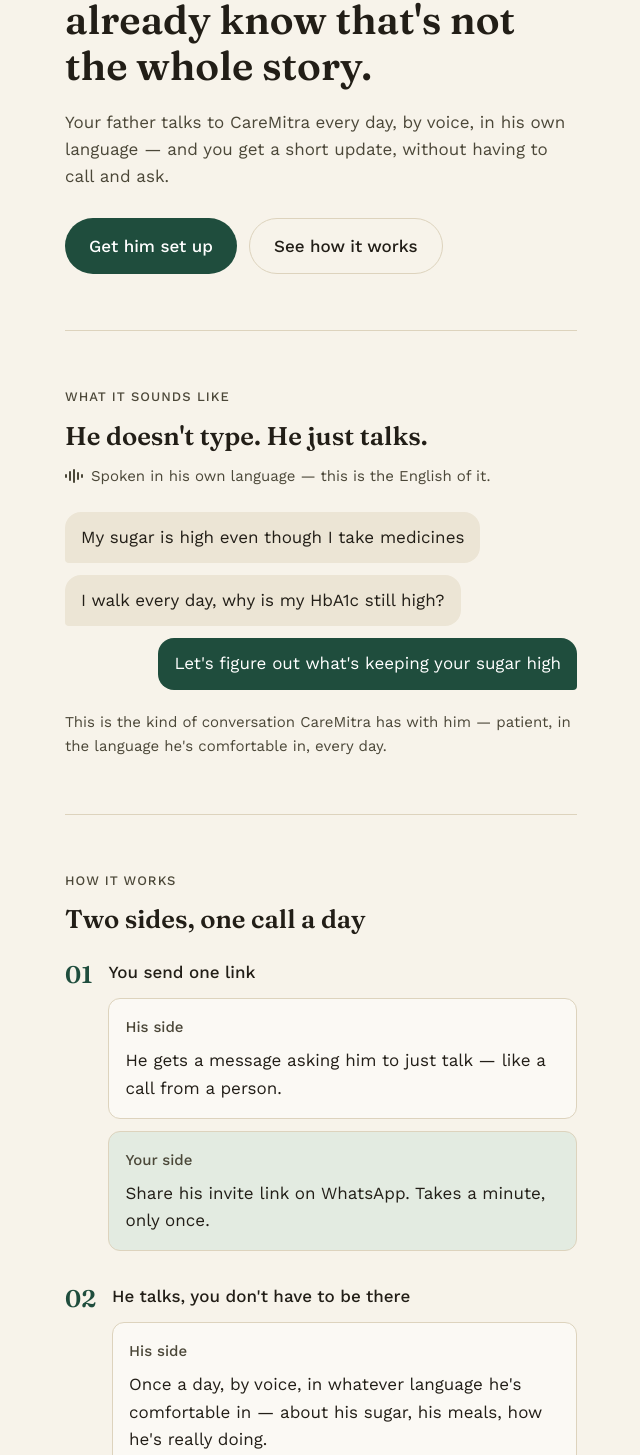
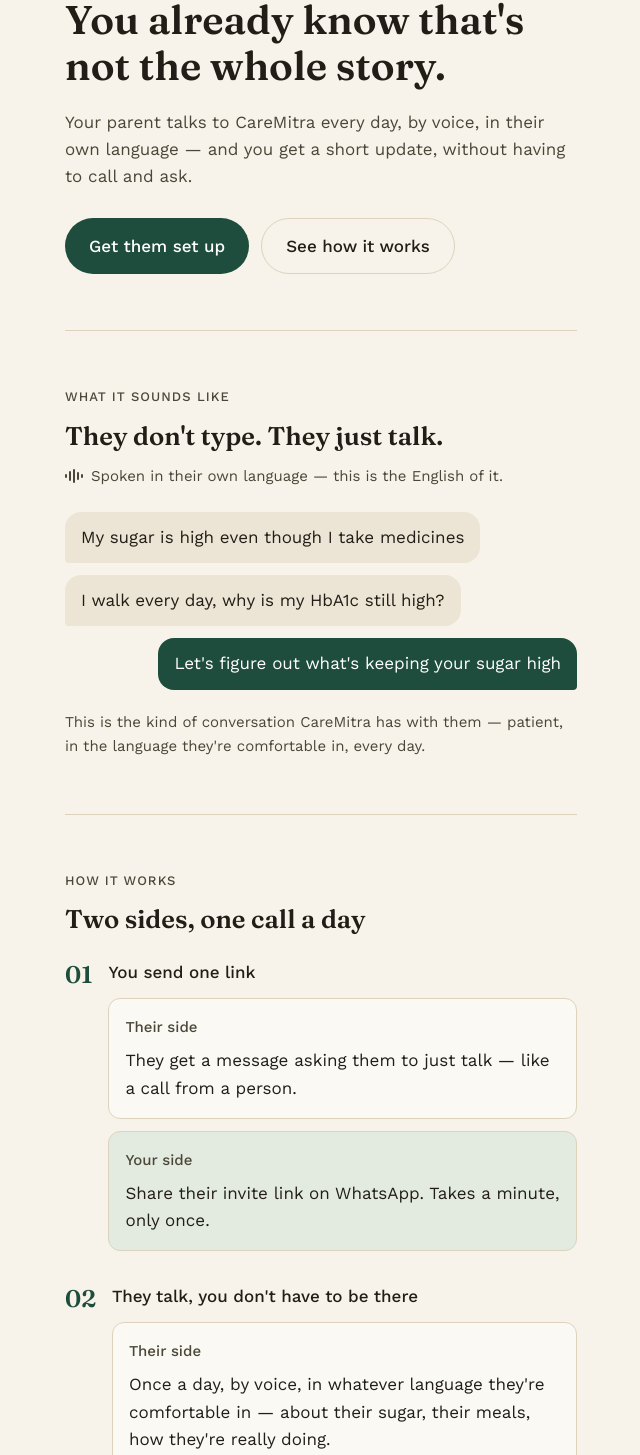
Before and after one commit to Ankitkadarge/caremitra, a Next.js app: page / in a window 1280 px wide. Shown: the part 175-1630 px from the top of the page, without its empty margins (319-959 px from the left). Built offline with nearby package versions, Linux system fonts and the light colour scheme; no server answers.

Commit message:
Make landing page copy gender-neutral

```diff
--- a/app/components/SignupForm.tsx
+++ b/app/components/SignupForm.tsx
@@ -45,10 +45,10 @@
     return (
       <div className="rounded-2xl border border-line bg-accent-tint p-6">
         <p className="font-display text-xl font-semibold text-ink">
-          His invite link is ready
+          Their invite link is ready
         </p>
         <p className="mt-2 text-[17px] text-ink-muted">
-          Send this to him on WhatsApp. Save it too — you&apos;ll need it if he loses the message.
+          Send this to them on WhatsApp. Save it too — you&apos;ll need it if they lose the message.
         </p>
 
         <div className="mt-4 flex items-center justify-between gap-3 rounded-xl border border-line bg-bg px-4 py-3">
@@ -91,7 +91,7 @@
       </label>
 
       <label className="flex flex-col gap-2">
-        <span className="text-[15px] font-medium text-ink-muted">His / her name</span>
+        <span className="text-[15px] font-medium text-ink-muted">Their name</span>
         <input
           name="parentName"
           required
@@ -135,7 +135,7 @@
         disabled={status === "submitting"}
         className="mt-1 flex h-14 w-full items-center justify-center rounded-full bg-accent text-[17px] font-medium text-white disabled:opacity-60"
       >
-        {status === "submitting" ? "Getting his link…" : "Get his invite link"}
+        {status === "submitting" ? "Getting their link…" : "Get their invite link"}
       </button>
 
       {status === "error" && (
--- a/app/page.tsx
+++ b/app/page.tsx
@@ -24,21 +24,21 @@
   {
     number: "01",
     title: "You send one link",
-    yourSide: "Share his invite link on WhatsApp. Takes a minute, only once.",
-    hisSide: "He gets a message asking him to just talk — like a call from a person.",
+    yourSide: "Share their invite link on WhatsApp. Takes a minute, only once.",
+    theirSide: "They get a message asking them to just talk — like a call from a person.",
   },
   {
     number: "02",
-    title: "He talks, you don't have to be there",
-    yourSide: "Nothing to schedule. Nothing to remind him about.",
-    hisSide:
-      "Once a day, by voice, in whatever language he's comfortable in — about his sugar, his meals, how he's really doing.",
+    title: "They talk, you don't have to be there",
+    yourSide: "Nothing to schedule. Nothing to remind them about.",
+    theirSide:
+      "Once a day, by voice, in whatever language they're comfortable in — about their sugar, their meals, how they're really doing.",
   },
   {
     number: "03",
     title: "You get the short version",
-    yourSide: "A short update reaches you the same day — what he said, what's changed, what's worth a call.",
-    hisSide: "That's it, until tomorrow's check-in.",
+    yourSide: "A short update reaches you the same day — what they said, what's changed, what's worth a call.",
+    theirSide: "That's it, until tomorrow's check-in.",
   },
 ];
 
@@ -70,10 +70,10 @@
       <section className="flex flex-col items-start gap-5 pt-16 pb-14">
         <Eyebrow>For daughters managing a parent&apos;s diabetes from another city</Eyebrow>
         <h1 className="font-display text-[2.1rem] font-semibold leading-[1.15] text-ink sm:text-[2.5rem]">
-          He tells you he&apos;s fine. You already know that&apos;s not the whole story.
+          They tell you they&apos;re fine. You already know that&apos;s not the whole story.
         </h1>
         <p className="text-[17px] text-ink-muted">
-          Your father talks to CareMitra every day, by voice, in his own language — and you
+          Your parent talks to CareMitra every day, by voice, in their own language — and you
           get a short update, without having to call and ask.
         </p>
         <div className="mt-2 flex w-full flex-col gap-3 sm:flex-row">
@@ -81,7 +81,7 @@
             href="#signup"
             className="flex h-14 w-full items-center justify-center rounded-full bg-accent px-6 text-[17px] font-medium text-white sm:w-auto"
           >
-            Get him set up
+            Get them set up
           </a>
           <a
             href="#how-it-works"
@@ -96,11 +96,11 @@
       <section className="border-t border-line py-14">
         <Eyebrow>What it sounds like</Eyebrow>
         <h2 className="mt-3 font-display text-[1.6rem] font-semibold leading-tight text-ink">
-          He doesn&apos;t type. He just talks.
+          They don&apos;t type. They just talk.
         </h2>
         <div className="mt-3 flex items-center gap-2 text-[15px] text-ink-muted">
           <Waveform />
-          <span>Spoken in his own language — this is the English of it.</span>
+          <span>Spoken in their own language — this is the English of it.</span>
         </div>
 
         <div className="mt-6 flex flex-col gap-3">
@@ -116,8 +116,8 @@
         </div>
 
         <p className="mt-5 text-[15px] text-ink-muted">
-          This is the kind of conversation CareMitra has with him — patient, in the language
-          he&apos;s comfortable in, every day.
+          This is the kind of conversation CareMitra has with them — patient, in the language
+          they&apos;re comfortable in, every day.
         </p>
       </section>
 
@@ -137,8 +137,8 @@
               <div className="flex flex-1 flex-col gap-3">
                 <p className="text-[17px] font-medium text-ink">{step.title}</p>
                 <div className="flex flex-col gap-2 rounded-xl border border-line bg-white/50 p-4">
-                  <p className="text-[15px] font-medium text-ink-muted">His side</p>
-                  <p className="text-[17px] text-ink">{step.hisSide}</p>
+                  <p className="text-[15px] font-medium text-ink-muted">Their side</p>
+                  <p className="text-[17px] text-ink">{step.theirSide}</p>
                 </div>
                 <div className="flex flex-col gap-2 rounded-xl border border-line bg-accent-tint p-4">
                   <p className="text-[15px] font-medium text-ink-muted">Your side</p>
@@ -186,12 +186,12 @@
 
       {/* Signup */}
       <section id="signup" className="border-t border-line py-14">
-        <Eyebrow>Get him set up</Eyebrow>
+        <Eyebrow>Get them set up</Eyebrow>
         <h2 className="mt-3 font-display text-[1.6rem] font-semibold leading-tight text-ink">
-          Send him his invite
+          Send them their invite
         </h2>
         <p className="mt-3 text-[17px] text-ink-muted">
-          Fill this in, and you&apos;ll get a link to send him on WhatsApp.
+          Fill this in, and you&apos;ll get a link to send them on WhatsApp.
         </p>
 
         <div className="mt-6">
```
